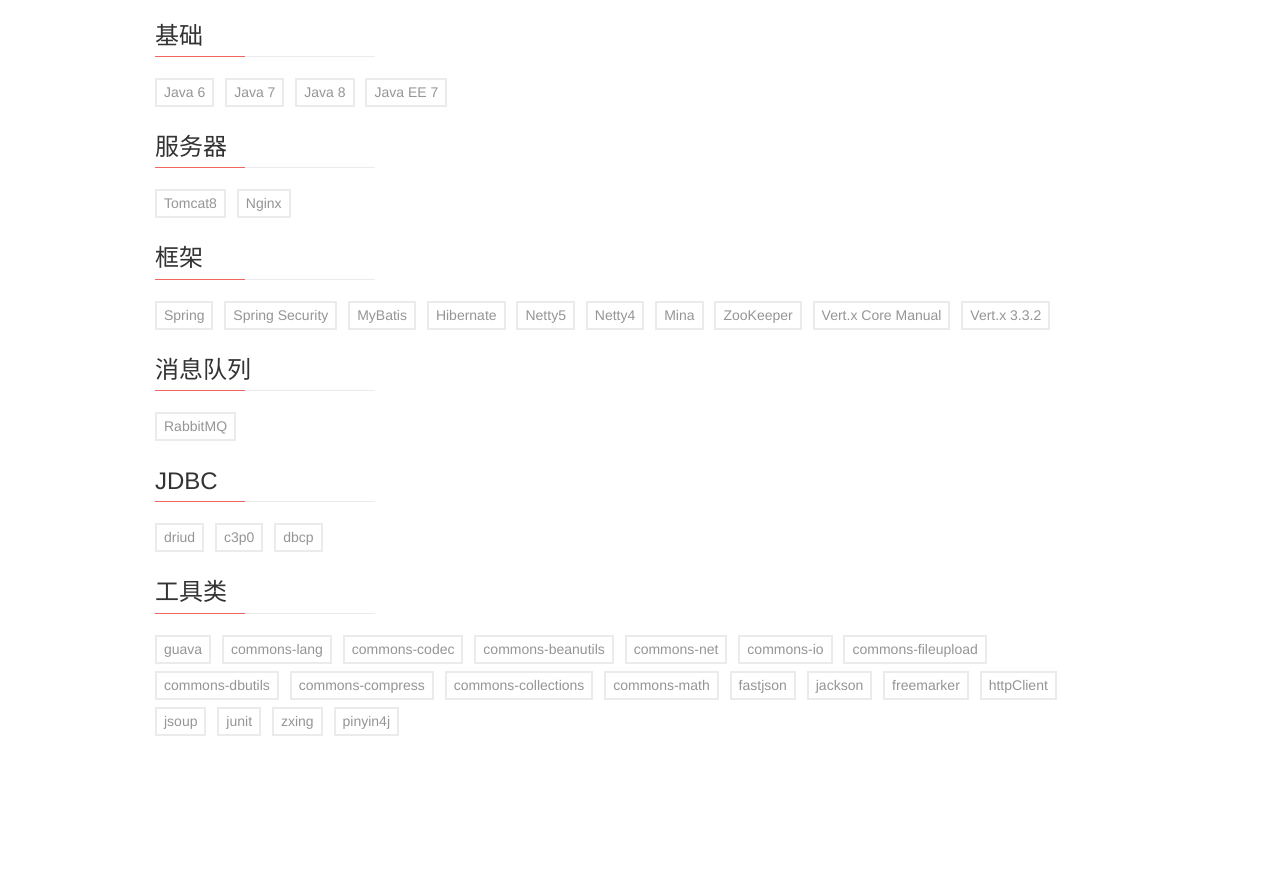
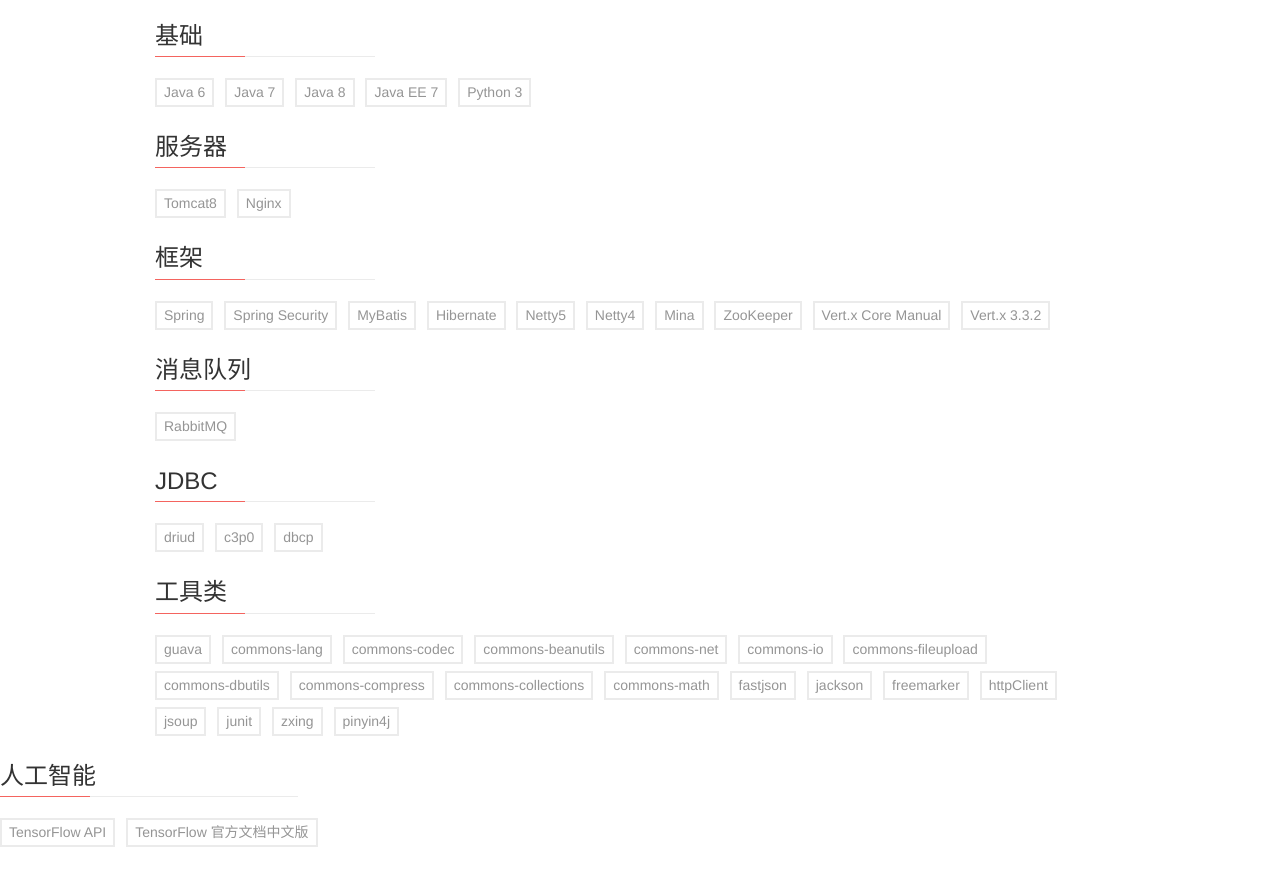
Before and after one commit to lianggzone/dev-docs, a plain HTML site: page api_docs_server.html in a window 1280 px wide. Shown: the part 103-977 px from the top of the page. Before the commit the page ends 866 px from the top, so only its background shows below. Drawn offline with nearby package versions, Linux system fonts and the light colour scheme.

Commit message:
添加内容

```diff
--- a/api_docs_server.html
+++ b/api_docs_server.html
@@ -62,6 +62,8 @@
                         <a href="http://docs.oracle.com/javase/7/docs/api" target="_blank">Java 7</a>
                         <a href="http://docs.oracle.com/javase/8/docs/api" target="_blank">Java 8</a>
                         <a href="https://docs.oracle.com/javaee/7/api" target="_blank">Java EE 7</a>
+
+                        <a href="https://docs.python.org/3/library/index.html" target="_blank">Python 3</a>
                     </div>
                 </div>
             </div>
@@ -181,6 +183,24 @@
         <br/>
     </div>
 
+    <div class="widget">
+        <div class="row">
+            <div class="col-sm-3">
+                <h3 class="title">人工智能</h3></div>
+        </div>
+        <div class="row">
+            <div class="col-sm-12">
+                <div class="content tag-cloud">
+                    <a href="https://www.tensorflow.org/api_docs/" target="_blank">TensorFlow API</a>
+                    <a href="http://wiki.jikexueyuan.com/project/tensorflow-zh/" target="_blank">TensorFlow 官方文档中文版</a>
+
+                </div>
+            </div>
+        </div>
+    </div>
+    <br/>
+    </div>
+
 
 </body>
 
```
